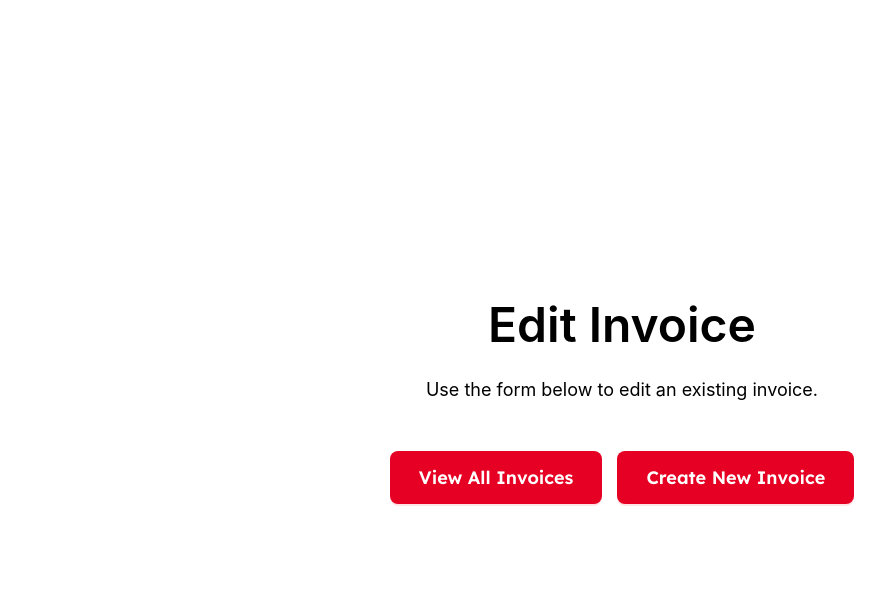
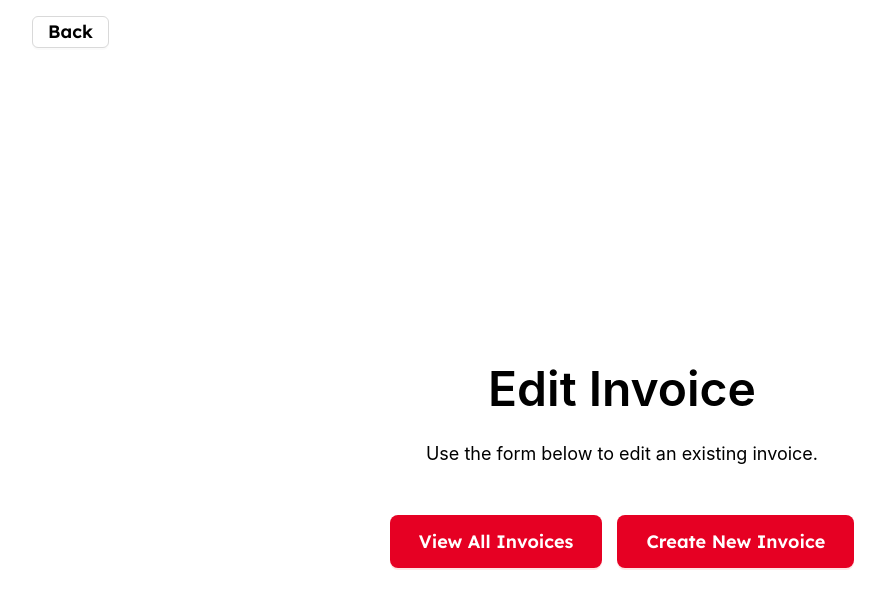
Before and after one commit to JuhilKBhatt/Weight-Docket-Maker, a React (Vite) app in the folder frontend/: page /edit-invoice in a window 1280 px wide. Shown: the top 608 px of the page, without its empty margins (18-903 px from the left). Built offline with nearby package versions, Linux system fonts and the light colour scheme; a web font is replaced by a local one.

Commit message:
Back Button Added

```diff
--- a/frontend/src/App.jsx
+++ b/frontend/src/App.jsx
@@ -1,6 +1,8 @@
 // frontend/src/App.jsx
 import React from 'react'
 import { Routes, Route } from 'react-router-dom'
+import { Layout, Flex } from 'antd'
+import PageHeader from './components/PageHeader.jsx'
 
 // Importing components for different routes
 import Home from './pages/Home.jsx'
@@ -10,8 +12,16 @@ import NewInvoice from './pages/NewInvoiceForm.jsx'
 import EditInvoice from './pages/EditInvoiceForm.jsx'
 import ViewInvoice from './pages/InvoiceList.jsx'
 
+const { Header, Content } = Layout
+
 export default function App() {
   return (
+    <Flex gap="middle" wrap>
+      <Layout>
+        <Header>
+          <PageHeader />
+        </Header>
+        <Content>
           <Routes>
             <Route path="/" element={<Home />} />
             <Route path="*" element={<Home />} /> {/* Fallback route */}
@@ -21,5 +31,8 @@ export default function App() {
             <Route path="/edit-invoice" element={<EditInvoice />} />
             <Route path="/view-invoice" element={<ViewInvoice />} />
           </Routes>
+        </Content>
+      </Layout>
+    </Flex>
   )
 }
--- /dev/null
+++ b/frontend/src/components/PageHeader.jsx
@@ -0,0 +1,13 @@
+// frontend/src/components/Header.jsx
+import { useNavigate } from 'react-router-dom'
+import { Button } from 'antd'
+import '../styles/PageHeader.css'
+
+export default function PageHeader() {
+    let navigate = useNavigate();
+  return (
+    <header>
+      <Button onClick={() => navigate(-1)}>Back</Button>
+    </header>
+  );
+}
--- a/frontend/src/index.css
+++ b/frontend/src/index.css
@@ -9,3 +9,7 @@
     box-sizing: border-box;
     font-family: 'Lexend', sans-serif;
 }
+
+.ant-layout, .ant-layout-content, .ant-layout-header, .ant-layout-sider {
+  background: transparent;
+}
--- /dev/null
+++ b/frontend/src/styles/PageHeader.css
@@ -0,0 +1,5 @@
+/* frontend/src/styles/PageHeader.css */
+
+.ant-btn-link {
+    font-size: 24px;
+}
```
Lines whose indentation alone changed are shown as unchanged.
